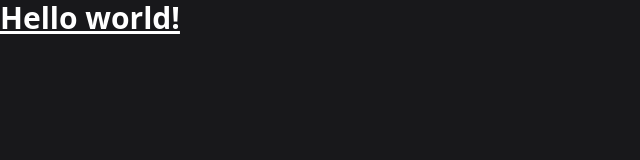
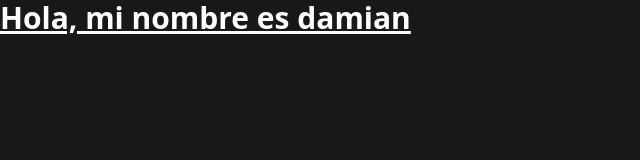
Before and after one commit to Damian430/mi-primera-pagina, a website built with Vite: page src/index.html in a window 1280 px wide. Shown: the whole page, without its empty margins (0-640 px from the left). Built offline with nearby package versions, Linux system fonts and the light colour scheme.

Commit message:
edited html

```diff
--- a/src/index.html
+++ b/src/index.html
@@ -10,7 +10,7 @@
 
 <body class="container mx-auto bg-zinc-900 text-white">
     <h1 class="text-3xl font-bold underline">
-        Hello world!
+        Hola, mi nombre es damian
     </h1>
 </body>
 
```
